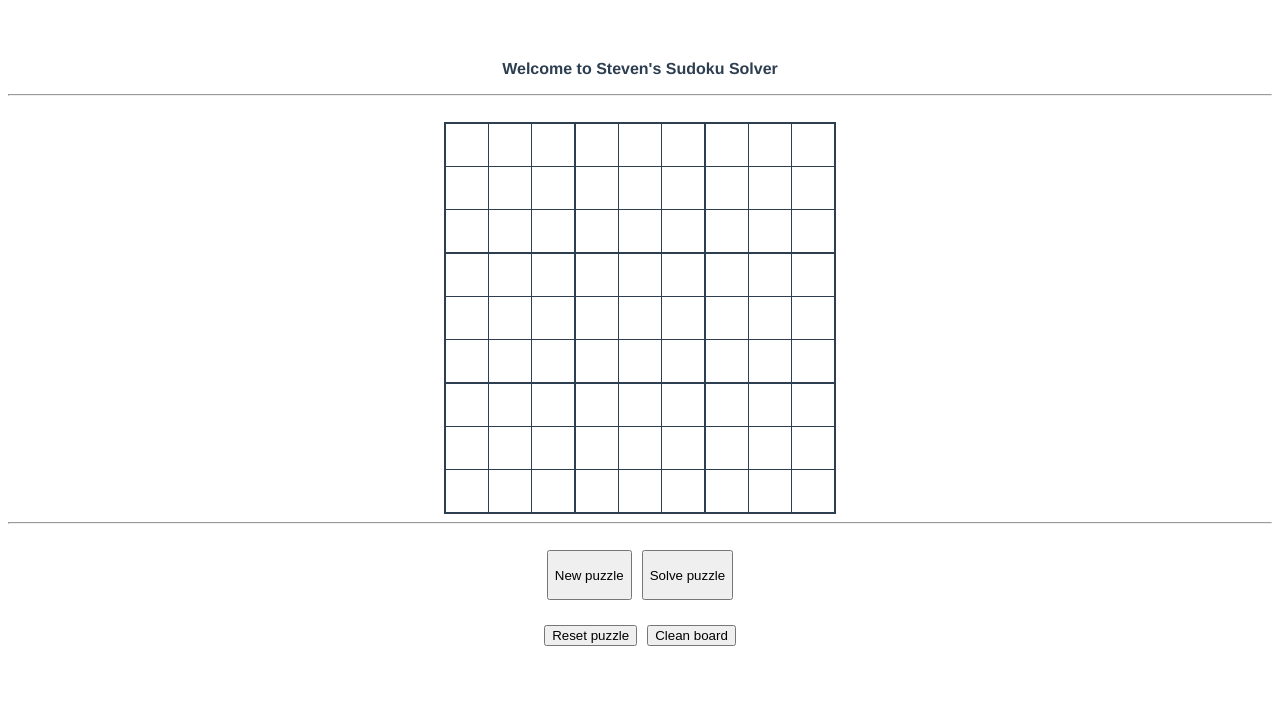
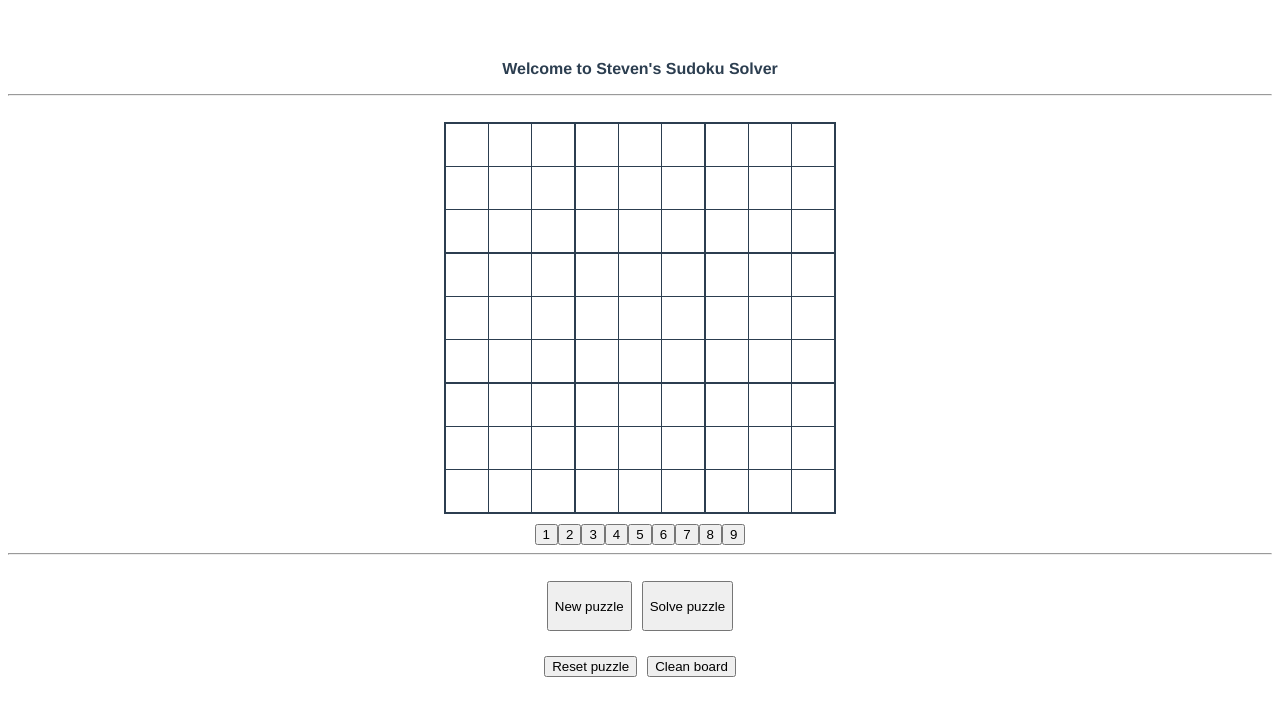
Before and after one commit to Sche7/SudokuSolver, a Vue app in the folder app/: page / in a window 1280 px wide. Shown: the top 716 px of the page. Built offline with nearby package versions, Linux system fonts and the light colour scheme.

Commit message:
set number in cells functionality

```diff
--- a/app/src/components/SudokuBoard.vue
+++ b/app/src/components/SudokuBoard.vue
@@ -3,14 +3,25 @@
       <table>
         <tbody>
         <tr v-for="(row, idx) in grid" :key="idx">
-          <td v-for="(cell, idy) in row" :key="idy"
-          :class="{ locked: grid[idx][idy].locked, selected:grid[idx][idy].selected }"
-          @click="setSelected(grid[idx][idy], idx, idy)">
+          <td v-for="(cell, idy) in row" :key="idy" @click="setSelected(grid[idx][idy], idx, idy)">
             {{ greaterThanZero(grid[idx][idy]) }}
           </td>
         </tr>
         </tbody>
       </table>
+      <div align="center" style="margin-top:10px">
+          <div class="btn-group me-2" role="group">
+            <button type="button" class="btn btn-secondary" @click="setNumber(1)">1</button>
+            <button type="button" class="btn btn-secondary" @click="setNumber(2)">2</button>
+            <button type="button" class="btn btn-secondary" @click="setNumber(3)">3</button>
+            <button type="button" class="btn btn-secondary" @click="setNumber(4)">4</button>
+            <button type="button" class="btn btn-secondary" @click="setNumber(5)">5</button>
+            <button type="button" class="btn btn-secondary" @click="setNumber(6)">6</button>
+            <button type="button" class="btn btn-secondary" @click="setNumber(7)">7</button>
+            <button type="button" class="btn btn-secondary" @click="setNumber(8)">8</button>
+            <button type="button" class="btn btn-secondary" @click="setNumber(9)">9</button>
+          </div>
+      </div>
       <hr><br>
       <div class="sudokurow">
         <div>
@@ -45,7 +56,8 @@ export default {
     data() {
       return {
         grid: initial_grid,
-        initial_grid: initial_grid
+        initial_grid: initial_grid,
+        selected: [0, 0]
       }
     },
     methods : {
@@ -78,11 +90,14 @@ export default {
           console.log(typed);
         },
         setSelected(cell, x, y) {
-          console.log(cell)
-          console.log(x)
-          console.log(y)
-          console.log(this.grid)
+          this.selected = [x , y]
         },
+        setNumber(number) {
+          const x = this.selected[0]
+          const y = this.selected[1]
+          this.grid[x][y] = number
+        }
+        ,
         greaterThanZero(cell){
           if (cell > 0) {
               return cell.toString();
```
